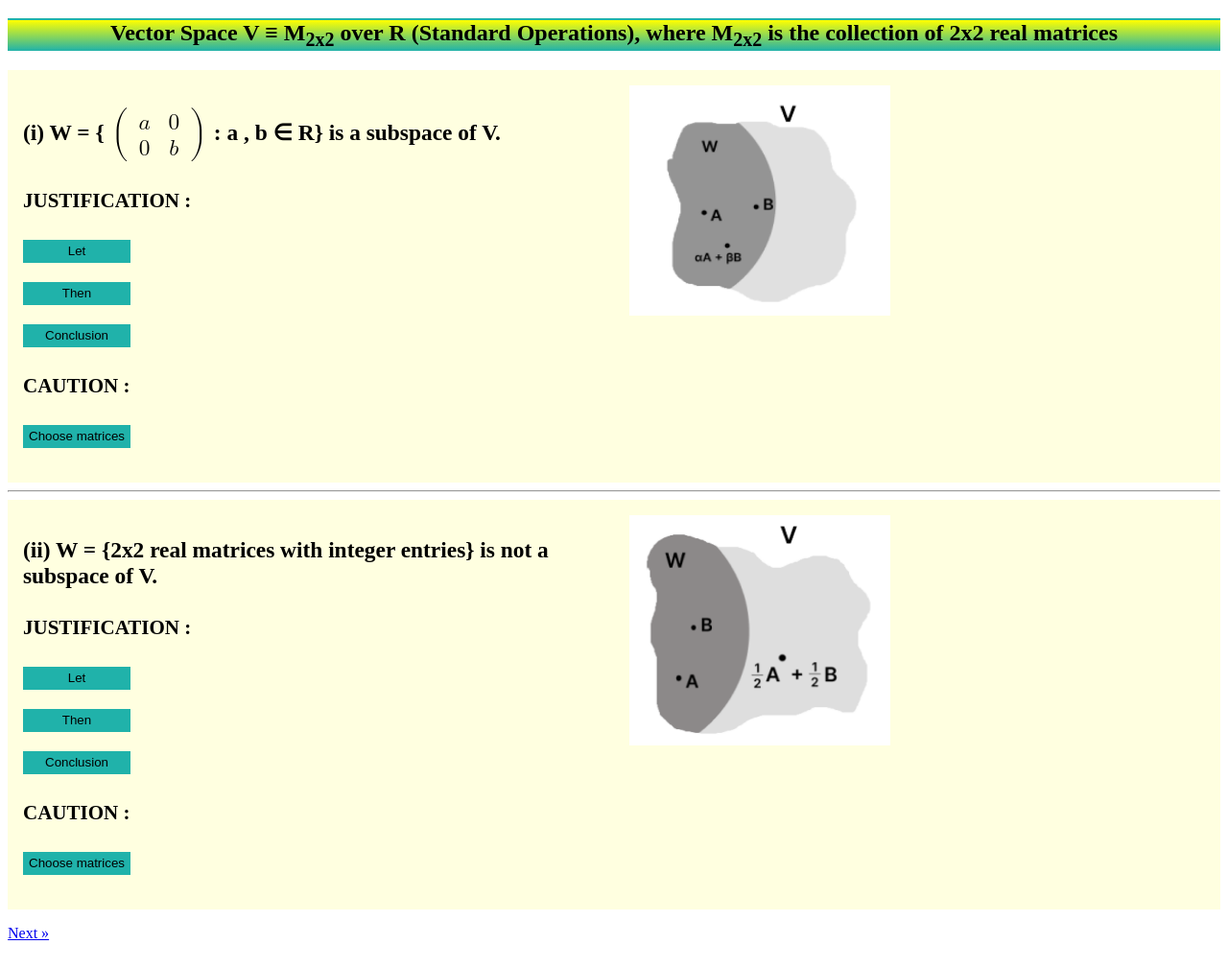
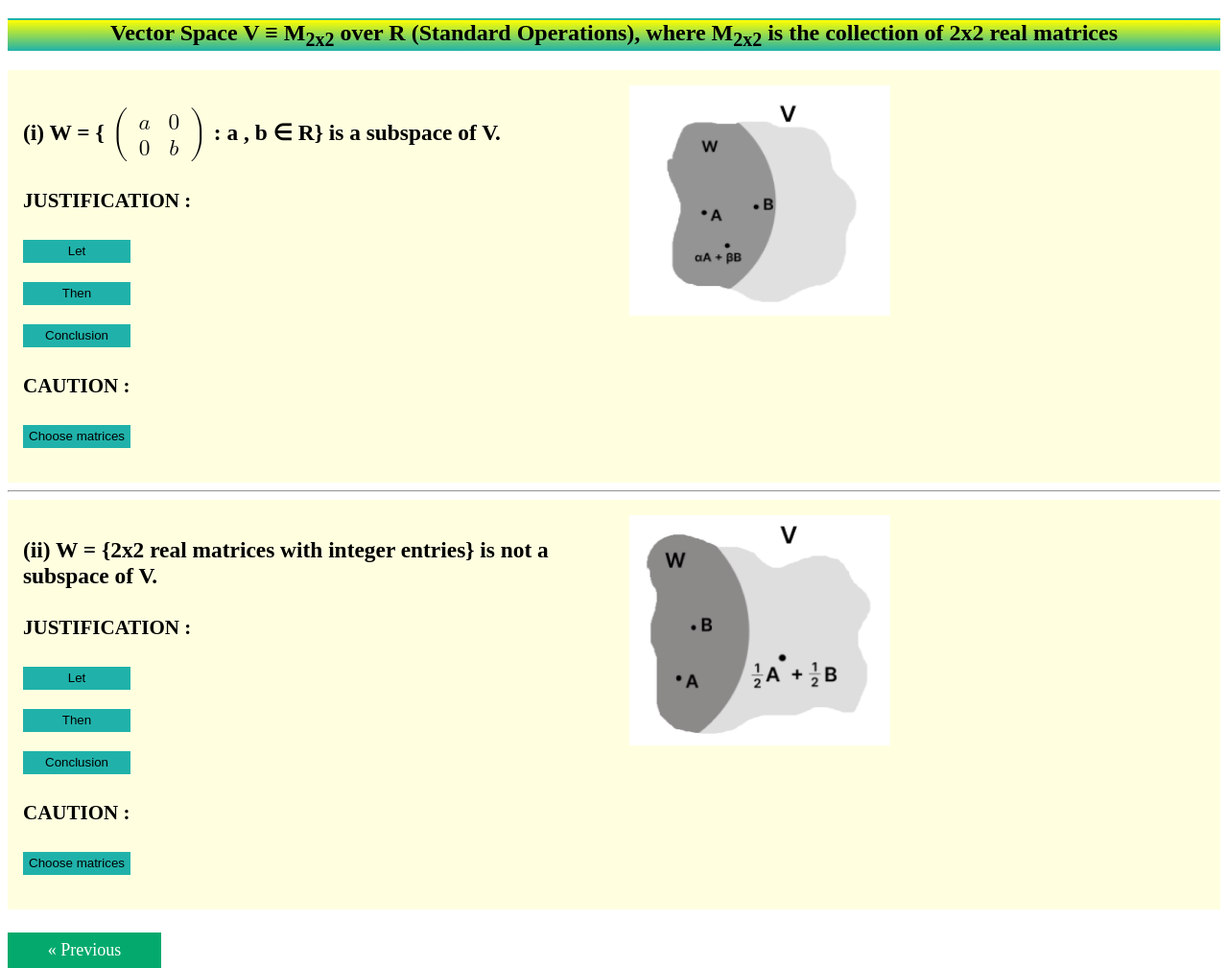
Before and after one commit to virtual-labs/exp-subspace-vector-dei, a plain HTML site: page experiment/simulation/subspacematrices.html in a window 1280 px wide. Shown: the part 65-1074 px from the top of the page at 96% size. Drawn offline with Linux system fonts and the light colour scheme.

Commit message:
Update subspacematrices.html

```diff
--- a/experiment/simulation/subspacematrices.html
+++ b/experiment/simulation/subspacematrices.html
@@ -142,7 +142,8 @@
 			</div>
 		</div>
 		<p style="float: center; align-content:right;">
-		<a href="./subspacematrices.html" class="next" >Next &raquo;</a></p>
+			<a href="./" class="previous">&laquo; Previous</a>
+		</p>
 	</body>
 	<script src="js/js2.js"></script>
 
```
